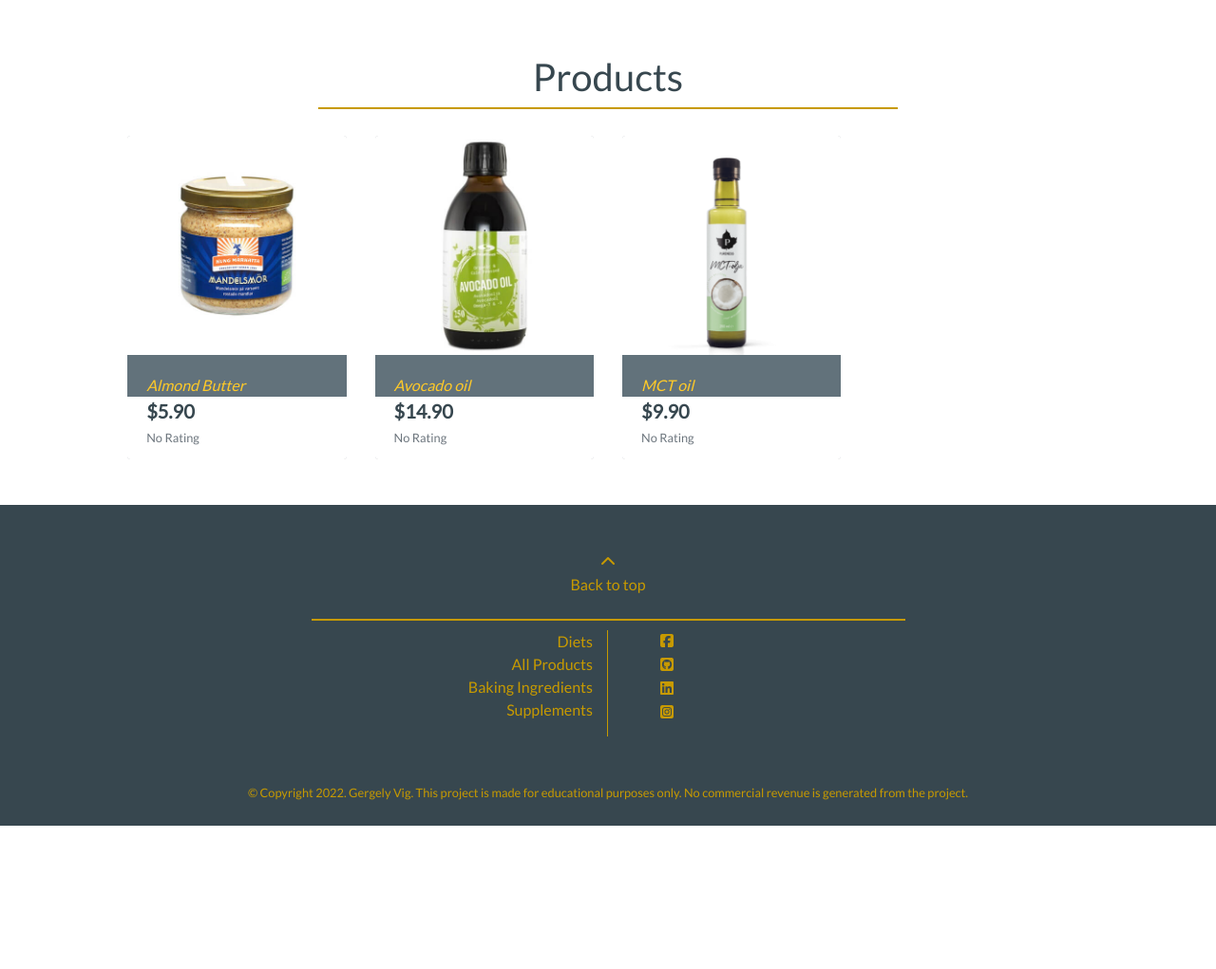
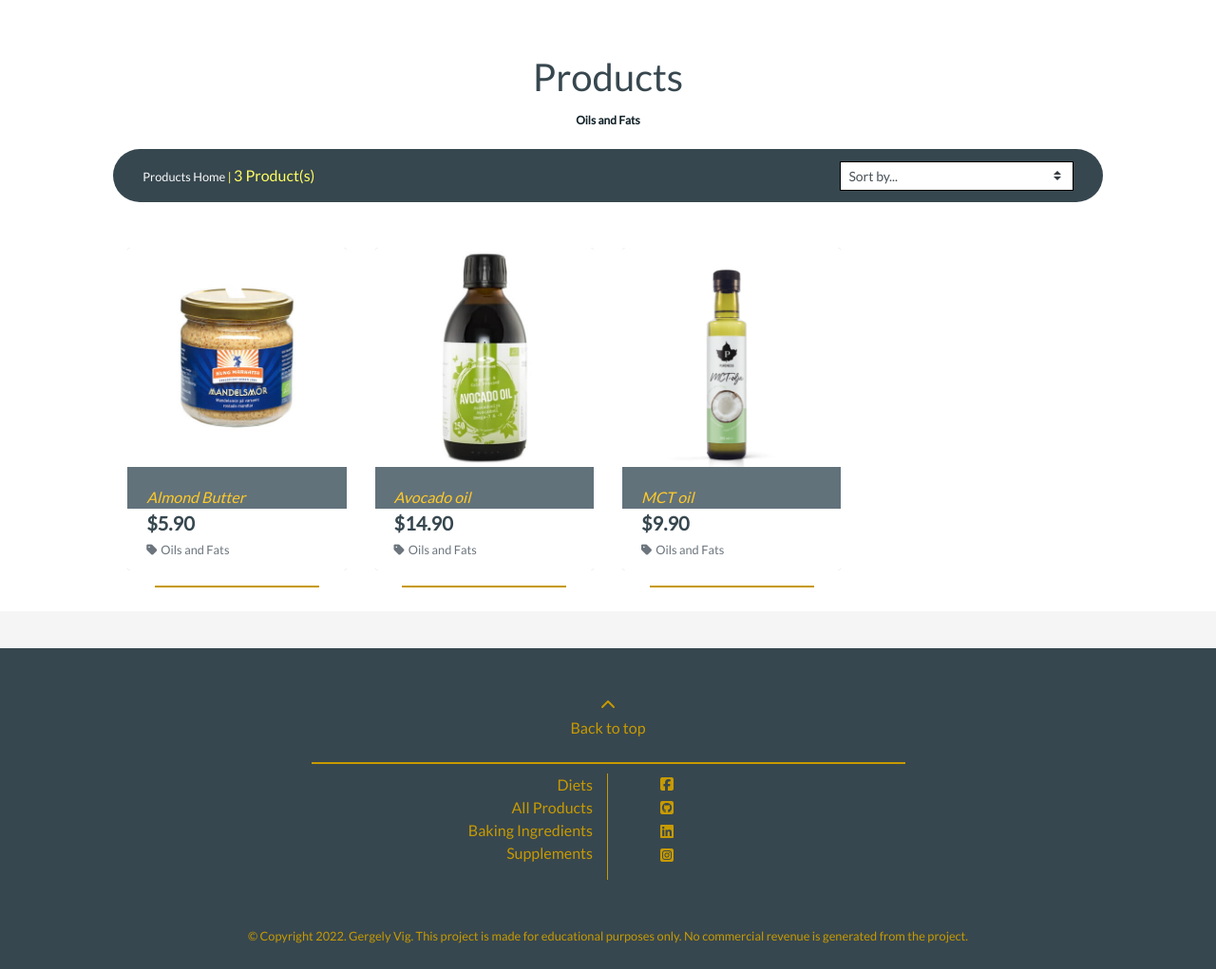
Before and after one commit to Code-Institute-Submissions/szomoru-MP4-DietPantry_MarResub, a Django app: page /products/?category=oils_and_fats in a window 1280 px wide. Shown: the part 156-1177 px from the top of the page at 95% size. Before the commit the page ends 1026 px from the top, so only its background shows below. Run offline with Django 3.2, Linux system fonts and the light colour scheme; data comes from the database, SQL or seed files in the repository; some libraries are stand-ins or nearby versions.

Commit message:
product count and sorting feature added, product sorting row styled

```diff
--- a/products/templates/products/products.html
+++ b/products/templates/products/products.html
@@ -15,12 +15,38 @@
             <div class="row">
                 <div class="col text-center mt-5">
                     <h1 class="product-font">Products</h1>
-                    <hr class="w-50 mb-3">
+                    {% for c in current_categories %}
+                    <a class="category-badge text-decoration-none" href="{% url 'products' %}?category={{ c.name }}">
+                        <span class="badge">{{ c.friendly_name }}</span>
+                    </a>
+                    {% endfor %}
                 </div>
             </div>
             <div class="row">
-                <div class="product-container col-10 offset-1">
-                    <div class="row mt-1 mb-2"></div>
+                <div class="product-container col-10 offset-1 mt-3">
+                    <div class="sorting-row row mt-1 mb-5">
+                        <div class="col-12 col-md-6 my-auto order-md-last d-flex justify-content-center justify-content-md-end">
+                            <div class="sort-select-wrapper mr-3 w-50">
+                                <select id="sort-selector" class="custom-select custom-select-sm rounded-0 border border-{% if current_sorting != 'None_None' %}info{% else %}black{% endif %}">
+                                    <option value="reset" {% if current_sorting == 'None_None' %}selected{% endif %}>Sort by...</option>
+                                    <option value="price_asc" {% if current_sorting == 'price_asc' %}selected{% endif %}>Price (low to high)</option>
+                                    <option value="price_desc" {% if current_sorting == 'price_desc' %}selected{% endif %}>Price (high to low)</option>
+                                    <option value="name_asc" {% if current_sorting == 'name_asc' %}selected{% endif %}>Name (A-Z)</option>
+                                    <option value="name_desc" {% if current_sorting == 'name_desc' %}selected{% endif %}>Name (Z-A)</option>
+                                    <option value="category_asc" {% if current_sorting == 'category_asc' %}selected{% endif %}>Category (A-Z)</option>
+                                    <option value="category_desc" {% if current_sorting == 'category_desc' %}selected{% endif %}>Category (Z-A)</option>
+                                </select>
+                            </div>
+                        </div>
+                        <div class="col-12 col-md-6 order-md-first">
+                            <p class="text-muted mt-3 ml-3 text-center text-md-left text-light-custom">
+                                {% if search_term or current_categories or current_sorting != 'None_None' %}
+                                    <span class="small"><a class="text-decoration-none text-light" href="{% url 'products' %}">Products Home</a> | </span>
+                                {% endif %}
+                                {{ products|length }} Product(s){% if search_term %} found for <strong>"{{ search_term }}"</strong>{% endif %}
+                            </p>
+                        </div>
+                    </div>
                     <div class="row">
                         {% for product in products %}
                             <div class="col-sm-6 col-md-6 col-lg-4 col-xl-3">
@@ -41,36 +67,19 @@
                                         <div class="row">
                                             <div class="col">
                                                 <p class="lead mb-0 text-left font-weight-bold">${{ product.price }}</p>
-                                                {% if product.rating %}
-                                                    <small class="text-muted"><i class="fas fa-star mr-1"></i>{{ product.rating }} / 5</small>
-                                                {% else %}
-                                                    <small class="text-muted">No Rating</small>
+                                                {% if product.category %}
+                                                    <p class="small mt-1 mb-0">
+                                                        <a class="text-muted" href="{% url 'products' %}?category={{ product.category.name }}">
+                                                            <i class="fas fa-tag mr-1"></i>{{ product.category.friendly_name }}
+                                                        </a>
+                                                    </p>
                                                 {% endif %}
                                             </div>
                                         </div>
                                     </div>
                                 </div>
+                                <hr class="w-75 mt-3 mb-3">
                             </div>
-                            {% if forloop.counter|divisibleby:1 %}
-                                <div class="col-12 d-sm-none mb-5">
-                                    <hr>
-                                </div>
-                            {% endif %}
-                            {% if forloop.counter|divisibleby:2 %}
-                                <div class="col-12 d-none d-sm-block d-md-block d-lg-none mb-5">
-                                    <hr>
-                                </div>
-                            {% endif %}
-                            {% if forloop.counter|divisibleby:3 %}
-                                <div class="col-12 d-none d-lg-block d-xl-none mb-5">
-                                    <hr>
-                                </div>
-                            {% endif %}
-                            {% if forloop.counter|divisibleby:4 %}
-                                <div class="col-12 d-none d-xl-block mb-5">
-                                    <hr>
-                                </div>
-                            {% endif %}
                         {% endfor %}
                     </div>
                 </div>
--- a/static/css/base.css
+++ b/static/css/base.css
@@ -96,6 +96,10 @@ body {
 
 .text-black {
     color: #000 !important;
+}
+
+.text-light-custom {
+    color: var(--color-secondary-light)!important;
 }
 
 .border-black {
@@ -352,6 +356,23 @@ hr {
     margin-top: 3rem;
 }
 
+
+.category-badge {
+    color: var(--color-primary-dark);
+}
+
+a.category-badge > span.badge:hover {
+    background: var(--color-secondary) !important;
+    color: var(--color-primary) !important;
+}
+
+.sorting-row {
+    background-color: var(--color-primary);
+    border-radius: 2rem;
+
+
+}
+
 /* -------------------------------- Media Queries */
 
 /* Slightly larger container on xl screens */
--- a/templates/includes/main-nav.html
+++ b/templates/includes/main-nav.html
@@ -21,8 +21,6 @@
             </a>
             <div class="dropdown-menu dropdown-bg border-0" aria-labelledby="all-products-link">
                 <a href="{% url 'products' %}?sort=price&direction=asc" class="dropdown-text dropdown-item">By Price</a>
-                <hr>
-                <a href="{% url 'products' %}?sort=rating&direction=desc" class="dropdown-text dropdown-item ">By Rating</a>
                 <hr>
                 <a href="{% url 'products' %}?sort=category&direction=asc" class="dropdown-text dropdown-item ">By Category</a>
                 <hr>
```
Also changed, not shown: products/templates/products/product_detail.html (+6 -4 lines).
